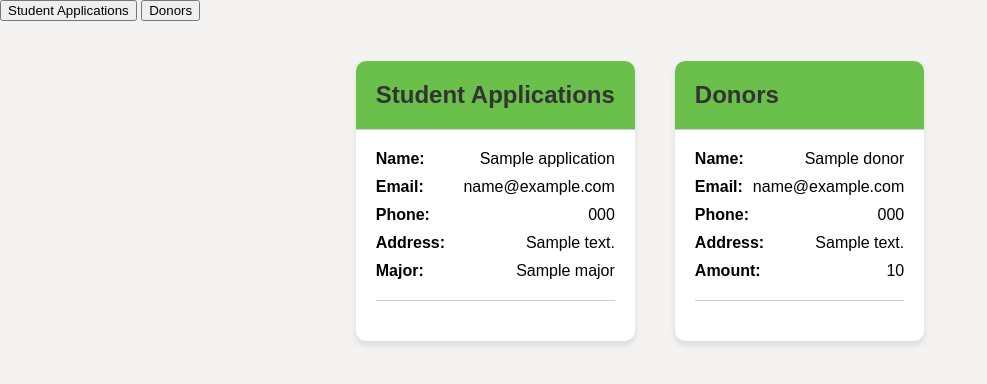
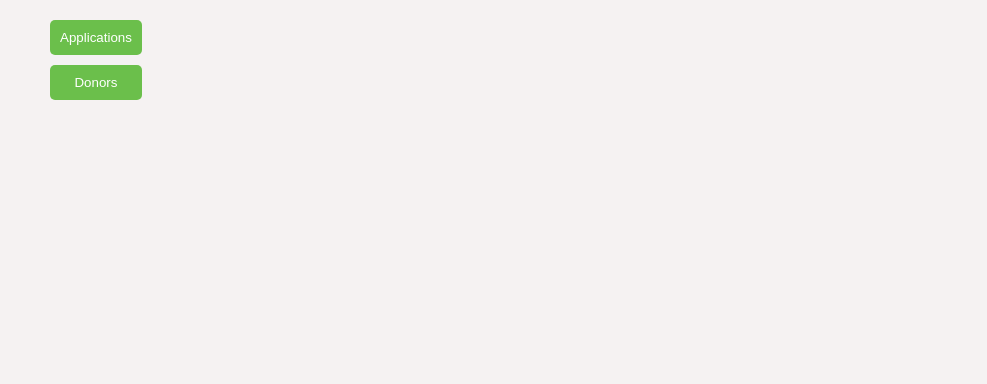
Before and after one commit to essaathar/Atiya-e-ilm, a Flask app: template templates/admin.html in a window 1280 px wide. Shown: the part 120-504 px from the top of the page, without its empty margins (0-987 px from the left). Run offline with Flask 3, Linux system fonts and the light colour scheme; the template is opened without the code that fills it: most values are stand-ins (such as "Sample title", 1, 10 or a date in 2020).

Commit message:
admin UI

```diff
--- a/templates/admin.html
+++ b/templates/admin.html
@@ -3,7 +3,7 @@
   <head>
     <title>Admin Dashboard</title>
     <style>
-      * {
+       * {
         box-sizing: border-box;
       }
       header {
@@ -23,6 +23,8 @@
         flex-wrap: wrap;
         justify-content: center;
         margin-top: 20px;
+        margin-top: 50px;
+        padding-top: 20px;
       }
 
       .card {
@@ -81,37 +83,57 @@
       .logout a:hover {
         background-color: #6bbf4b;
       }
+
+
+      .button-container {
+        margin-top: 20px;
+        position: absolute;
+        /* top: auto; */
+        left: 50px;
+        display: flex;
+        flex-direction: column;
+        gap: 10px;
+      }
+
+      .button-container button {
+        padding: 10px;
+        background-color: #6bbf4b;
+        color: #fff;
+        border: none;
+        border-radius: 5px;
+        cursor: pointer;
+        transition: background-color 0.3s ease;
+      }
+
+      .button-container button:hover {
+        background-color: #5aa43a;
+      }
+
+      .button-container button:focus {
+        outline: none;
+      }
+
+      @media screen and (max-width: 768px) {
+        .button-container {
+          margin-top: 20px;
+        }
+      }
     </style>
   </head>
   <body>
     <header>
       <h1>Admin Dashboard</h1>
     </header>
-    <div class="buttons-container">
-      <button id="applications-button">Student Applications</button>
+    <div class="button-container">
+      <button id="applications-button">Applications</button>
       <button id="donors-button">Donors</button>
     </div>
-    <script>
-      const applicationsButton = document.getElementById('applications-button');
-      const applicationsCard = document.getElementById('applications-card');
-      const donorsButton = document.getElementById('donors-button');
-      const donorsCard = document.getElementById('donors-card');
-
-      applicationsButton.addEventListener('click', () => {
-        applicationsCard.style.display = 'block';
-        donorsCard.style.display = 'none';
-      });
-
-      donorsButton.addEventListener('click', () => {
-        applicationsCard.style.display = 'none';
-        donorsCard.style.display = 'block';
-      });
-    </script>
     <div class="cards-container">
       <div class="card" id="applications-card">
         <div class="card-header">Student Applications</div>
         <div class="card-body">
           {% for application in applications %}
+
           <div class="card-row">
             <label>Name:</label>
             <span>{{ application.name }}</span>
@@ -136,7 +158,7 @@
           {% endfor %}
         </div>
       </div>
-      <div class="card" id="donors-card">
+      <div class="card" id="donors-card" style="display: none;">
         <div class="card-header">Donors</div>
         <div class="card-body">
           {% for donor in donors %}
@@ -165,67 +187,30 @@
         </div>
       </div>
     </div>
-
-    <!-- <div class="cards-container">
-      <div class="card">
-        <div class="card-header">Student Applications</div>
-        <div class="card-body">
-          {% for application in applications %}
-          <div class="card-row">
-            <label>Name:</label>
-            <span>{{ application.name }}</span>
-          </div>
-          <div class="card-row">
-            <label>Email:</label>
-            <span>{{ application.email }}</span>
-          </div>
-          <div class="card-row">
-            <label>Phone:</label>
-            <span>{{ application.phone }}</span>
-          </div>
-          <div class="card-row">
-            <label>Address:</label>
-            <span>{{ application.address }}</span>
-          </div>
-          <div class="card-row">
-            <label>Major:</label>
-            <span>{{ application.major }}</span>
-          </div>
-          <hr>
-          {% endfor %}
-        </div>
-      </div>
-      <div class="card">
-        <div class="card-header">Donors</div>
-        <div class="card-body">
-          {% for donor in donors %}
-          <div class="card-row">
-            <label>Name:</label>
-            <span>{{ donor.name }}</span>
-          </div>
-          <div class="card-row">
-            <label>Email:</label>
-            <span>{{ donor.email }}</span>
-          </div>
-          <div class="card-row">
-            <label>Phone:</label>
-            <span>{{ donor.phone }}</span>
-          </div>
-          <div class="card-row">
-            <label>Address:</label>
-            <span>{{ donor.address }}</span>
-          </div>
-          <div class="card-row">
-            <label>Amount:</label>
-            <span>{{ donor.amount }}</span>
-          </div>
-          <hr>
-          {% endfor %}
-        </div> -->
-      </div>
-    </div>
-    <div class="logout">
+        <div class="logout">
       <a href="/">Logout</a>
     </div>
-  </body>
+    <script>
+      const applicationsButton = document.getElementById("applications-button");
+      const donorsButton = document.getElementById("donors-button");
+      const applicationsCard = document.getElementById("applications-card");
+      const donorsCard = document.getElementById("donors-card");
+
+      applicationsCard.style.display = 'none';
+      donorsCard.style.display = 'none';
+
+      applicationsButton.addEventListener('click', () => {
+        // show applications card and hide donors card
+        applicationsCard.style.display = 'block';
+        donorsCard.style.display = 'none';
+      });
+
+      donorsButton.addEventListener('click', () => {
+        // show donors card and hide applications card
+        donorsCard.style.display = 'block';
+        applicationsCard.style.display = 'none';
+      });
+
+    </script>
+</body>
 </html>
```
Also changed, not shown: atiya-e-ilm.db.
